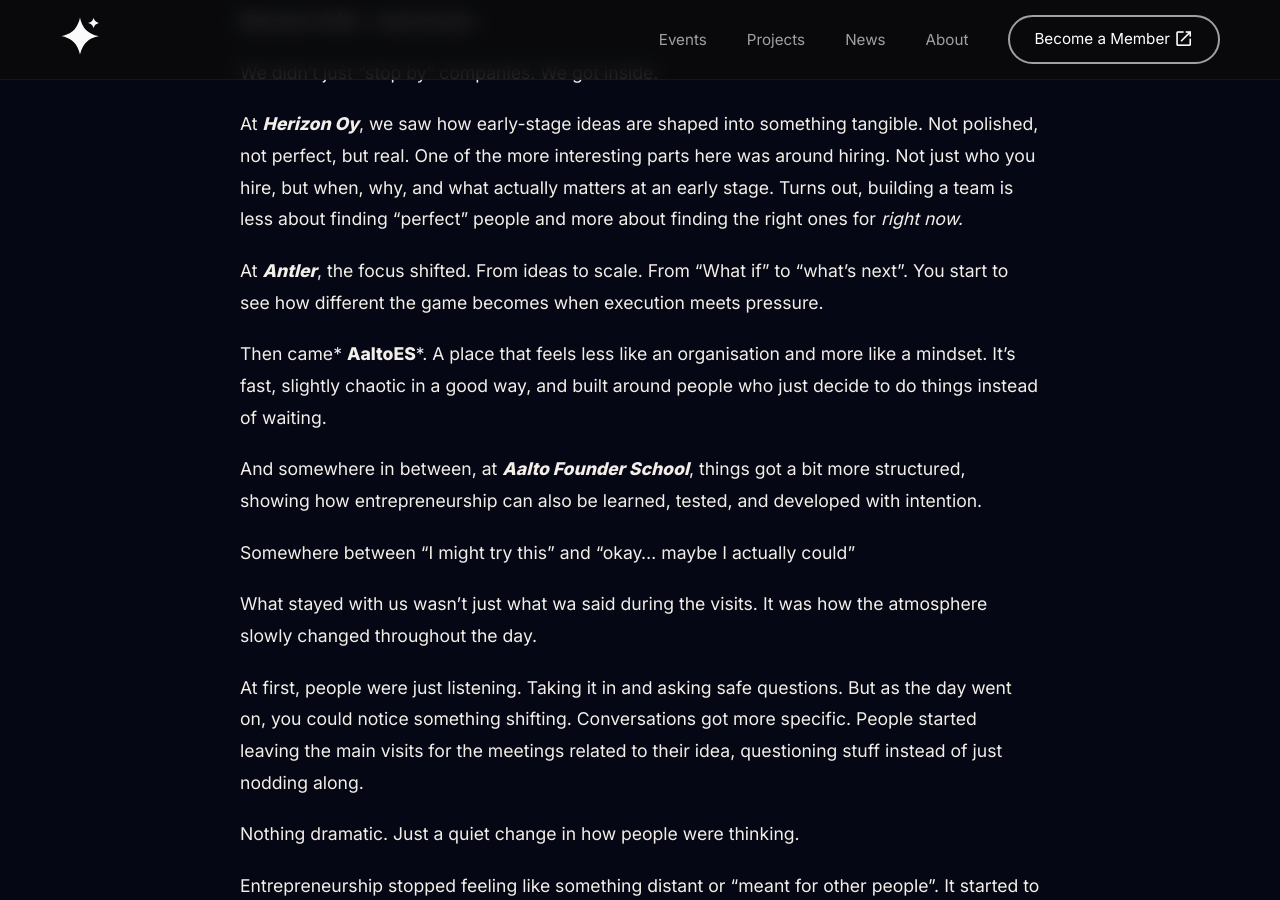
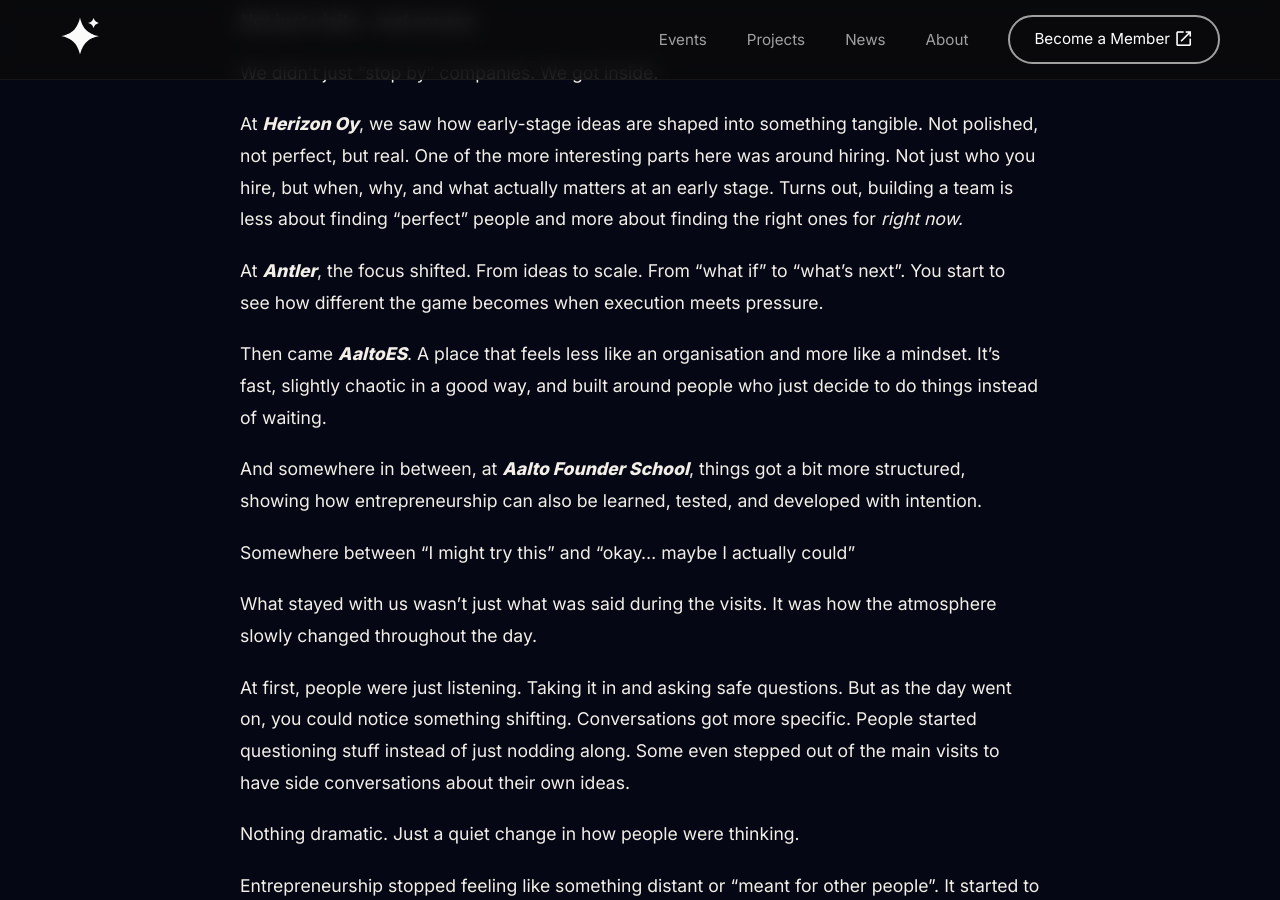
Before and after one commit to lahties/website, a Jekyll site: the page built from _posts/2026-03-30-one-bus-ride-closer-to-the-startup-world.md, in a window 1280 px wide and 900 px high, scrolled down 1243 px. Built offline with Jekyll 4.4.1, drawn with Linux system fonts in a browser that asks for light colours; some of the changed text lies outside the part shown; grey boxes are pictures that could not be loaded.

Commit message:
Update Posts “2026-03-30-one-bus-ride-closer-to-the-startup-world” - Polina Antonova <polina.antonova@lahties.com> via DecapBridge

```diff
--- a/_posts/2026-03-30-one-bus-ride-closer-to-the-startup-world.md
+++ b/_posts/2026-03-30-one-bus-ride-closer-to-the-startup-world.md
@@ -20,17 +20,17 @@
 
 At ***Herizon Oy***, we saw how early-stage ideas are shaped into something tangible. Not polished, not perfect, but real. One of the more interesting parts here was around hiring. Not just who you hire, but when, why, and what actually matters at an early stage. Turns out, building a team is less about finding “perfect” people and more about finding the right ones for *right now.*
 
-At ***Antler***, the focus shifted. From ideas to scale. From "What if" to "what's next". You start to see how different the game becomes when execution meets pressure.
+At ***Antler***, the focus shifted. From ideas to scale. From "what if" to "what's next". You start to see how different the game becomes when execution meets pressure.
 
-Then came* **AaltoES***. A place that feels less like an organisation and more like a mindset. It's fast, slightly chaotic in a good way, and built around people who just decide to do things instead of waiting.
+Then came ***AaltoES***. A place that feels less like an organisation and more like a mindset. It's fast, slightly chaotic in a good way, and built around people who just decide to do things instead of waiting.
 
 And somewhere in between, at ***Aalto Founder School***, things got a bit more structured, showing how entrepreneurship can also be learned, tested, and developed with intention.
 
 Somewhere between "I might try this" and "okay... maybe I actually could"
 
-What stayed with us wasn't just what wa said during the visits. It was how the atmosphere slowly changed throughout the day.
+What stayed with us wasn't just what was said during the visits. It was how the atmosphere slowly changed throughout the day.
 
-At first, people were just listening. Taking it in and asking safe questions. But as the day went on, you could notice something shifting. Conversations got more specific. People started leaving the main visits for the meetings related to their idea, questioning stuff instead of just nodding along.
+At first, people were just listening. Taking it in and asking safe questions. But as the day went on, you could notice something shifting. Conversations got more specific. People started questioning stuff instead of just nodding along. Some even stepped out of the main visits to have side conversations about their own ideas.
 
 Nothing dramatic. Just a quiet change in how people were thinking.
 
@@ -48,6 +48,6 @@
 2. The realisation that these people and places are not as far away as they seem
 3. A bit more confidence to try something, even if it's still just an idea in your notes
 
-We could break everything into lessons and bullet points, but, honestly, that wouldn't really capture it. Some things just make sense once you've been there ;)
+We could break everything into lessons and bullet points, but honestly, that wouldn't really capture it. Some things just make sense once you've been there ;)
 
 ![](/assets/images/dsc01037.jpg)
```
Also changed, not shown: other parts of _posts/2026-03-30-one-bus-ride-closer-to-the-startup-world.md (+1 -1 lines).
